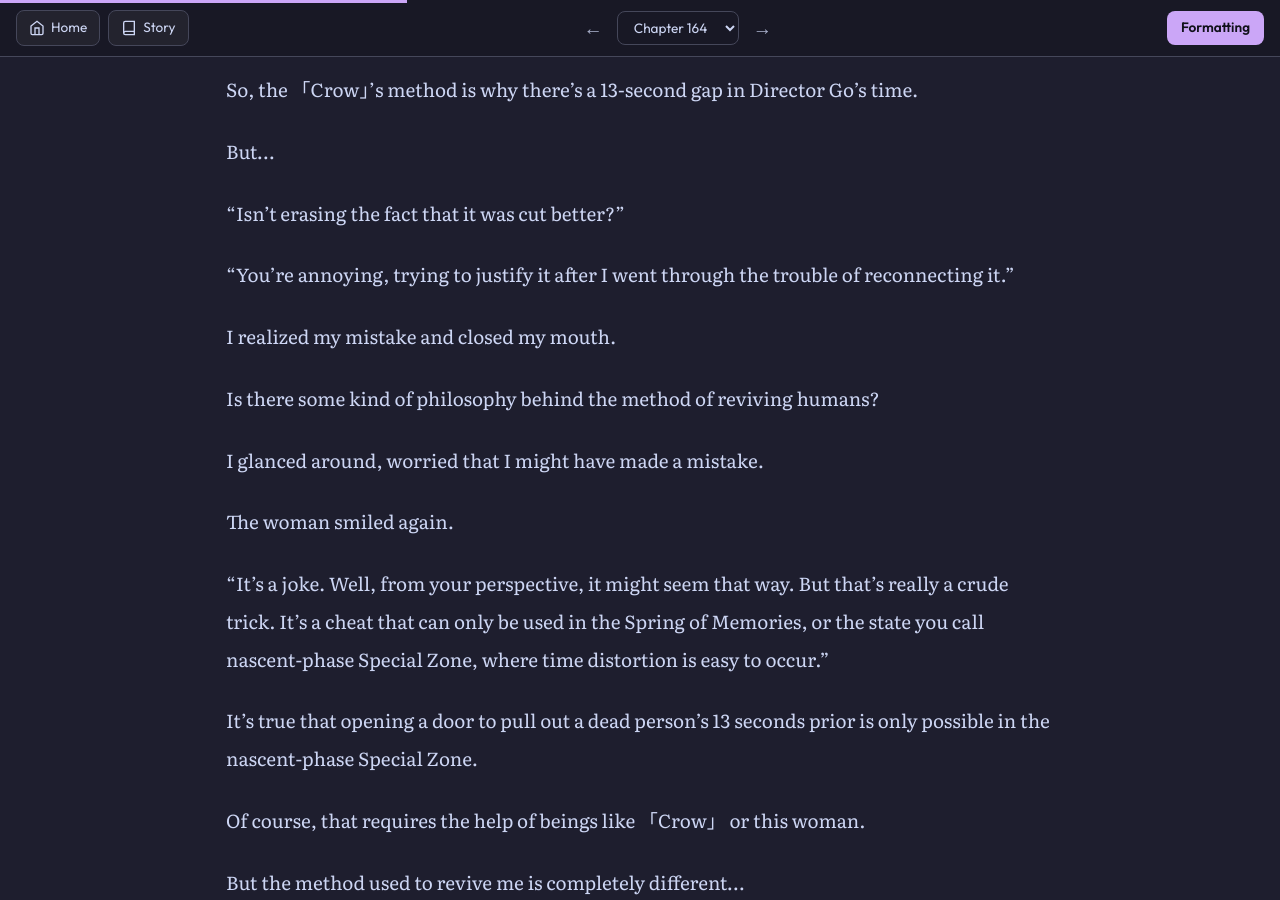
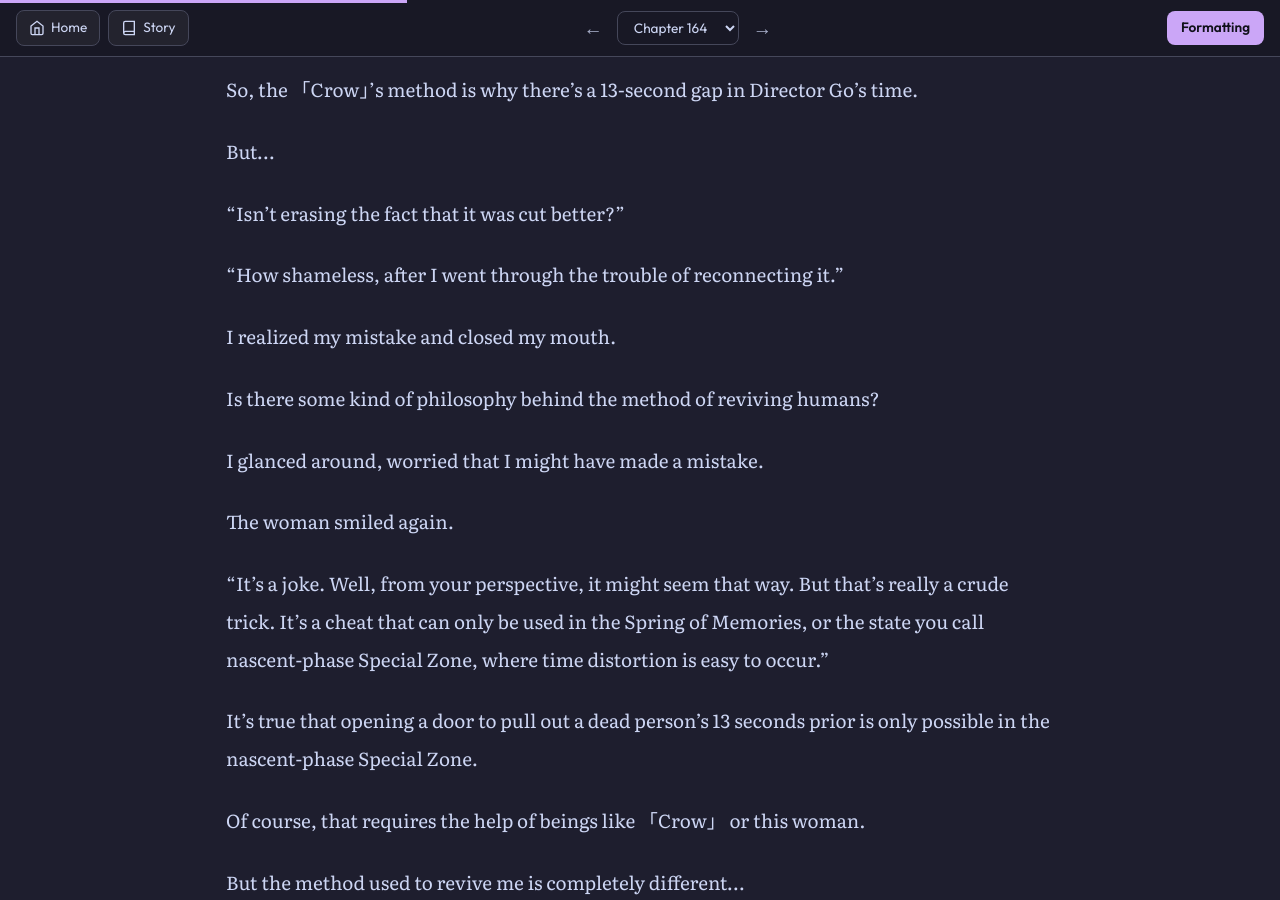
Before and after one commit to soleumn/soleumn.github.io, a Jekyll site: the page built from _chapters/esg/ch164.md, in a window 1280 px wide and 900 px high, scrolled down 3096 px. Built offline with Jekyll 4.4.1, drawn with Linux system fonts in a browser that asks for light colours; comment, search, counter and statistics services are not loaded.

Commit message:
Edit Chapter 164 (via site)

```diff
--- a/_chapters/esg/ch164.md
+++ b/_chapters/esg/ch164.md
@@ -100,7 +100,7 @@ But...
 
 "Isn't erasing the fact that it was cut better?"
 
-"You're annoying, trying to justify it after I went through the trouble of reconnecting it."
+"How shameless, after I went through the trouble of reconnecting it."
 
 I realized my mistake and closed my mouth.
 
```
